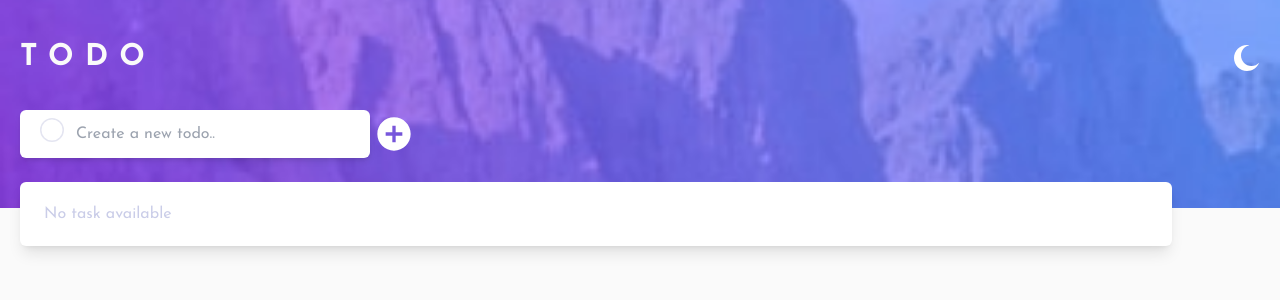
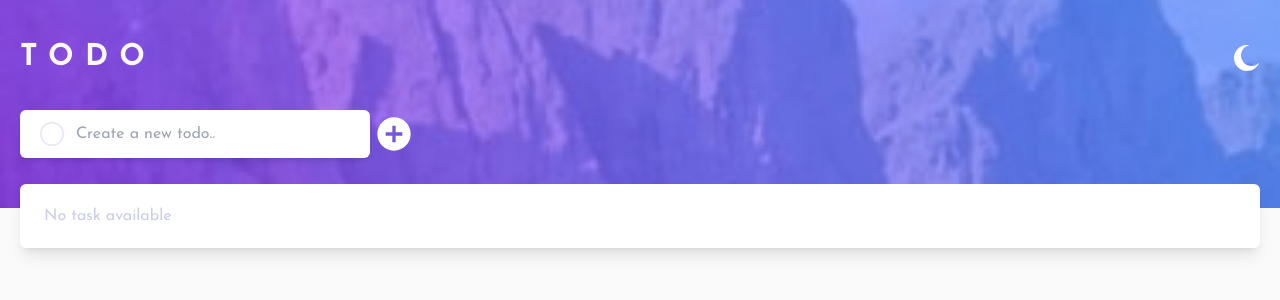
Before and after one commit to doubleKari/todoApp, a React (Vite) app: page / in a window 1280 px wide. Shown: the top 300 px of the page. Built offline with nearby package versions, Linux system fonts and the light colour scheme.

Commit message:
resolved background color clipping

```diff
--- a/index.html
+++ b/index.html
@@ -8,9 +8,14 @@
     <link rel="preconnect" href="https://fonts.gstatic.com" crossorigin>
     <link href="https://fonts.googleapis.com/css2?family=Josefin+Sans:wght@400;700&display=swap" rel="stylesheet">
 
+    <!-- <style>
+      *{
+        outline: 2px solid red
+      }
+    </style> -->
   </head>
   <body>
-    <div class="h-screen" id="root"></div>
+    <div class="h-full " id="root"></div>
     <script type="module" src="/src/main.jsx"></script>
   </body>
 </html>
--- a/src/App.jsx
+++ b/src/App.jsx
@@ -17,9 +17,9 @@ const App = () => {
 
   return (
     <main
-      className={`w-full h-full relative  font-josefin ${
+      className={`w-full min-h-screen relative  font-josefin ${
         darkMode ? "bg-very-dark-blue" : "bg-very-light-gray"
-      } flex flex-col `}
+      } flex flex-col gap-6`}
     >
       <Header />
       <BrowserRouter>
--- a/src/components/Tasks.jsx
+++ b/src/components/Tasks.jsx
@@ -43,20 +43,20 @@ const Tasks = ({ tasks, addNewTask }) => {
   // }, []);
 
   return (
-    <section className="absolute left-5 top-[110px] w-[90%]  flex flex-col gap-6 ">
-      <div className=" flex items-center ">
+    <>
+      <div className=" flex items-center w-[90%] absolute left-5  top-[110px]">
         <input
           autoFocus={true}
           type="text"
           placeholder="Create a new todo.."
-          className={` h-12 w-[350px] ${
+          className={` h-12 w-[350px] block relative  ${
             darkMode && "bg-very-dark-destaturated-blue text-dark-grayish-blue"
           } rounded-md pl-14 shadow-md focus:outline-none`}
           value={addTask}
           onChange={handleOnChange}
           onKeyDown={handleKeyDown}
         />
-        <i className="absolute top-2 left-5  ">
+        <i className="absolute left-5  ">
           <BsCircle
             className={`w-6 h-6 ${
               darkMode
@@ -77,7 +77,7 @@ const Tasks = ({ tasks, addNewTask }) => {
       <ul
         className={`rounded-md ${
           darkMode ? "bg-very-dark-destaturated-blue" : "bg-white "
-        } shadow-lg `}
+        } shadow-lg  mx-5 -mt-12`}
       >
         {tasks.map((task) => {
           return (
@@ -110,20 +110,20 @@ const Tasks = ({ tasks, addNewTask }) => {
         )}
       </ul>
       <div
-        className={`flex justify-between px-8 py-5 shadow-lg rounded-lg ${
+        className={`flex justify-between px-8 py-5 mx-5 shadow-lg rounded-lg mb-8  ${
           darkMode && "bg-very-dark-destaturated-blue"
         } ${darkMode ? "text-dark-grayish-blue" : "text-light-grayish-blue"}
-          font-bold  ${tasks.length === 0 && "hidden"}`}
+        font-bold  ${tasks.length === 0 && "hidden"}`}
       >
         <span className="inline-block hover:cursor-pointer">All</span>
         <span className="inline-block hover:cursor-pointer">Active</span>
         <span className="inline-block hover:cursor-pointer">Completed</span>
       </div>
 
-      <p className="text-center mx-auto mt-3 text-light-grayish-blue">
+      {/* <p className="text-center mx-auto mt-3 text-light-grayish-blue">
         {tasks.length > 0 && "Drag and drop to reorder list"}
-      </p>
-    </section>
+      </p> */}
+    </>
   );
 };
 
```
